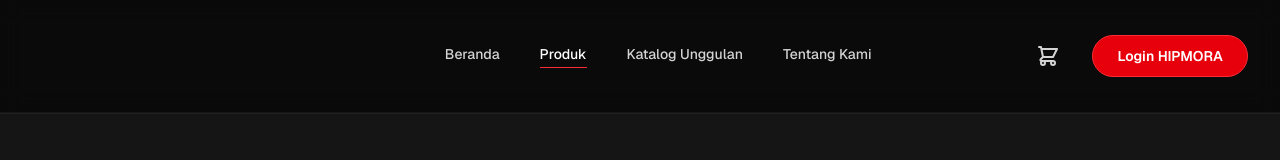
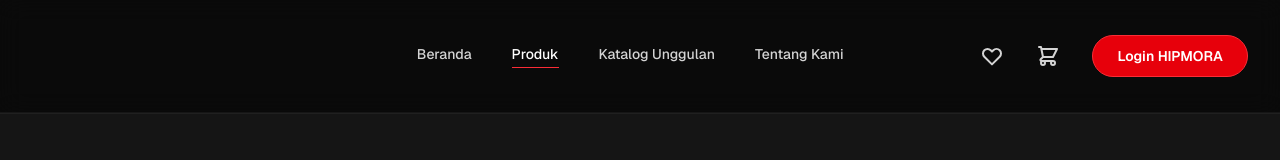
Before and after one commit to denny-wijaya-11/HIPMI-KESATUAN-CATALOG, a Next.js app: page /products in a window 1280 px wide. Shown: the top 160 px of the page. Built offline with nearby package versions, Linux system fonts and the light colour scheme; no server answers; the database is empty.

Commit message:
feat: add wishlist nav icon and update favicon

```diff
--- a/src/app/layout.js
+++ b/src/app/layout.js
@@ -18,7 +18,7 @@ export const metadata = {
   title: "HIPMORA",
   description: "Platform Katalog Resmi HIPMORA",
   icons: {
-    icon: '/images/MASKOT LOGO.png',
+    icon: '/images/LOGO.png',
   },
 };
 
--- a/src/app/page.js
+++ b/src/app/page.js
@@ -6,6 +6,7 @@ import User from "@/models/User";
 import SiteStat from "@/models/SiteStat";
 import AddToCartButton from "@/components/public/AddToCartButton";
 import CartIcon from "@/components/public/CartIcon";
+import WishlistNavIcon from "@/components/public/WishlistNavIcon";
 import WishlistButton from "@/components/public/WishlistButton";
 
 export const dynamic = 'force-dynamic';
@@ -57,7 +58,10 @@ export default async function Home() {
               <Link href="/#tentang" className="text-sm font-medium text-neutral-300 hover:text-white transition-colors relative after:absolute after:bottom-0 after:left-0 after:w-0 after:h-px after:bg-red-500 hover:after:w-full after:transition-all after:duration-300 pb-1">Tentang Kami</Link>
             </nav>
             <div className="flex items-center space-x-6">
-              <CartIcon />
+              <div className="flex items-center space-x-4">
+                <WishlistNavIcon />
+                <CartIcon />
+              </div>
               <Link href="/login" className="text-sm font-semibold text-white bg-red-600 hover:bg-red-700 px-6 py-2.5 rounded-full transition-all duration-300 hover:shadow-[0_0_20px_rgba(220,38,38,0.4)] border border-red-500 hidden md:block">
                 Login HIPMORA
               </Link>
--- a/src/app/products/[id]/page.js
+++ b/src/app/products/[id]/page.js
@@ -5,6 +5,7 @@ import Product from "@/models/Product";
 import User from "@/models/User";
 import AddToCartButton from "@/components/public/AddToCartButton";
 import CartIcon from "@/components/public/CartIcon";
+import WishlistNavIcon from "@/components/public/WishlistNavIcon";
 import WishlistButton from "@/components/public/WishlistButton";
 import { notFound } from "next/navigation";
 
@@ -57,7 +58,10 @@ export default async function ProductDetailPage({ params }) {
               <Link href="/products" className="text-sm font-medium text-white transition-colors relative after:absolute after:bottom-0 after:left-0 after:w-full after:h-px after:bg-red-500 pb-1">Produk</Link>
             </nav>
             <div className="flex items-center space-x-6">
-              <CartIcon />
+              <div className="flex items-center space-x-4">
+                <WishlistNavIcon />
+                <CartIcon />
+              </div>
               <Link href="/login" className="text-sm font-semibold text-white bg-red-600 hover:bg-red-700 px-6 py-2.5 rounded-full transition-all duration-300 hidden md:block border border-red-500">
                 Login HIPMORA
               </Link>
--- a/src/app/products/page.js
+++ b/src/app/products/page.js
@@ -6,6 +6,7 @@ import User from "@/models/User";
 import CategoryFilter from "@/components/public/CategoryFilter";
 import AddToCartButton from "@/components/public/AddToCartButton";
 import CartIcon from "@/components/public/CartIcon";
+import WishlistNavIcon from "@/components/public/WishlistNavIcon";
 import WishlistButton from "@/components/public/WishlistButton";
 
 export const dynamic = 'force-dynamic';
@@ -61,7 +62,10 @@ export default async function ProductsPage({ searchParams }) {
               <Link href="/#tentang" className="text-sm font-medium text-neutral-300 hover:text-white transition-colors relative after:absolute after:bottom-0 after:left-0 after:w-0 after:h-px after:bg-red-500 hover:after:w-full after:transition-all after:duration-300 pb-1">Tentang Kami</Link>
             </nav>
             <div className="flex items-center space-x-6">
-              <CartIcon />
+              <div className="flex items-center space-x-4">
+                <WishlistNavIcon />
+                <CartIcon />
+              </div>
               <Link href="/login" className="text-sm font-semibold text-white bg-red-600 hover:bg-red-700 px-6 py-2.5 rounded-full transition-all duration-300 hover:shadow-[0_0_20px_rgba(220,38,38,0.4)] border border-red-500 hidden md:block">
                 Login HIPMORA
               </Link>
--- a/src/app/wishlist/page.js
+++ b/src/app/wishlist/page.js
@@ -6,6 +6,7 @@ import { useWishlist } from "@/context/WishlistContext";
 import AddToCartButton from "@/components/public/AddToCartButton";
 import WishlistButton from "@/components/public/WishlistButton";
 import CartIcon from "@/components/public/CartIcon";
+import WishlistNavIcon from "@/components/public/WishlistNavIcon";
 
 export default function WishlistPage() {
   const { wishlist, isLoaded } = useWishlist();
@@ -36,7 +37,10 @@ export default function WishlistPage() {
               <Link href="/products" className="text-sm font-medium text-neutral-300 hover:text-white transition-colors relative pb-1">Produk</Link>
             </nav>
             <div className="flex items-center space-x-6">
-              <CartIcon />
+              <div className="flex items-center space-x-4">
+                <WishlistNavIcon />
+                <CartIcon />
+              </div>
               <Link href="/login" className="text-sm font-semibold text-white bg-red-600 hover:bg-red-700 px-6 py-2.5 rounded-full transition-all duration-300 hidden md:block border border-red-500">
                 Login HIPMORA
               </Link>
--- /dev/null
+++ b/src/components/public/WishlistNavIcon.js
@@ -0,0 +1,39 @@
+"use client";
+
+import Link from "next/link";
+import { useWishlist } from "@/context/WishlistContext";
+import { useState, useEffect } from "react";
+
+export default function WishlistNavIcon() {
+  const { wishlist, isLoaded } = useWishlist();
+  const [mounted, setMounted] = useState(false);
+
+  useEffect(() => {
+    setMounted(true);
+  }, []);
+
+  if (!mounted || !isLoaded) {
+    return (
+      <div className="relative p-2 text-neutral-300">
+        <svg xmlns="http://www.w3.org/2000/svg" className="h-6 w-6" fill="none" viewBox="0 0 24 24" stroke="currentColor">
+          <path strokeLinecap="round" strokeLinejoin="round" strokeWidth={2} d="M4.318 6.318a4.5 4.5 0 000 6.364L12 20.364l7.682-7.682a4.5 4.5 0 00-6.364-6.364L12 7.636l-1.318-1.318a4.5 4.5 0 00-6.364 0z" />
+        </svg>
+      </div>
+    );
+  }
+
+  const itemCount = wishlist.length;
+
+  return (
+    <Link href="/wishlist" className="relative p-2 text-neutral-300 hover:text-white transition-colors group">
+      <svg xmlns="http://www.w3.org/2000/svg" className="h-6 w-6 group-hover:scale-110 transition-transform" fill={itemCount > 0 ? "currentColor" : "none"} viewBox="0 0 24 24" stroke="currentColor">
+        <path strokeLinecap="round" strokeLinejoin="round" strokeWidth={2} d="M4.318 6.318a4.5 4.5 0 000 6.364L12 20.364l7.682-7.682a4.5 4.5 0 00-6.364-6.364L12 7.636l-1.318-1.318a4.5 4.5 0 00-6.364 0z" />
+      </svg>
+      {itemCount > 0 && (
+        <span className="absolute 0 right-0 top-0 -mr-1 -mt-1 bg-red-500 text-white text-[10px] font-bold h-4 w-4 rounded-full flex items-center justify-center shadow-[0_0_10px_rgba(220,38,38,0.5)]">
+          {itemCount}
+        </span>
+      )}
+    </Link>
+  );
+}
```
